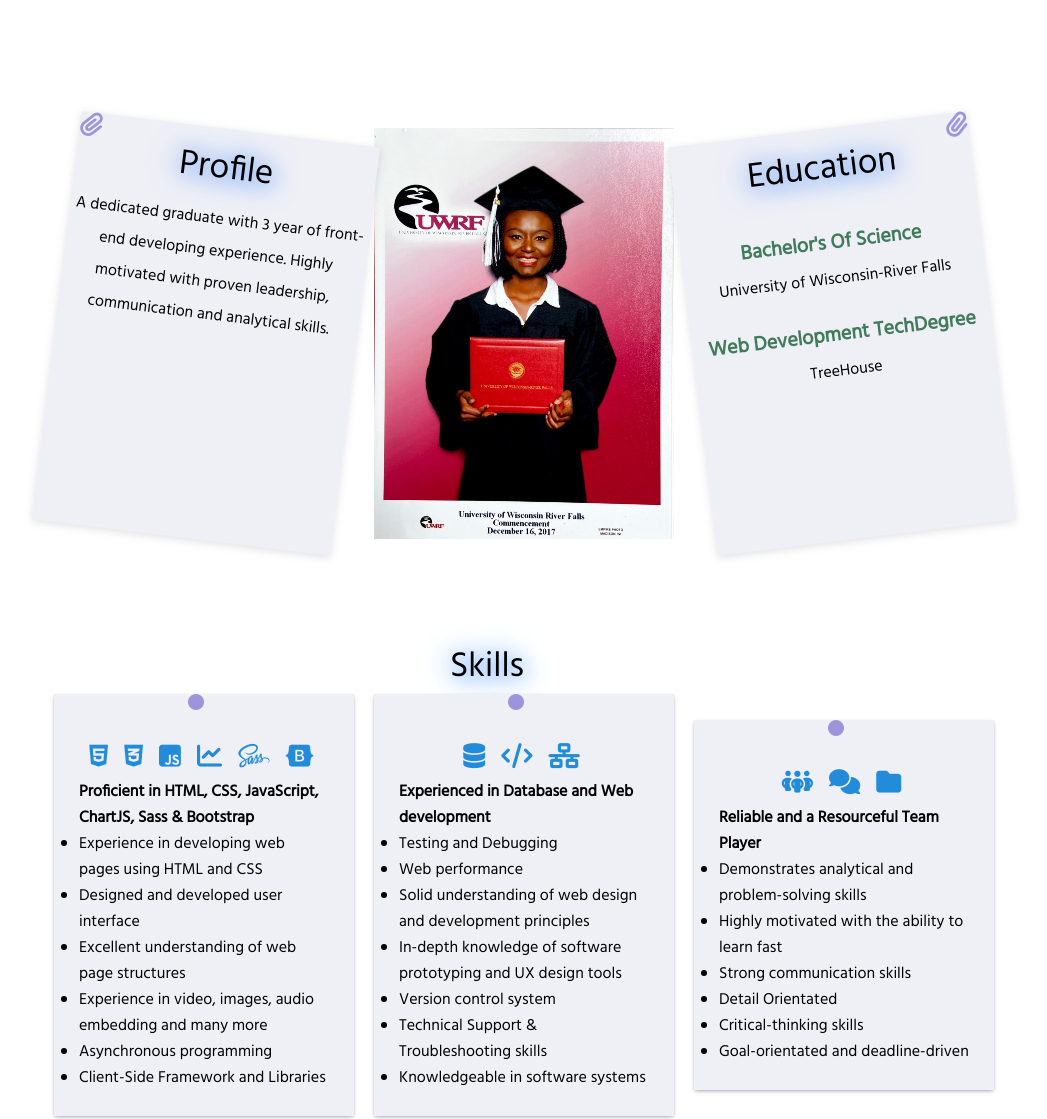
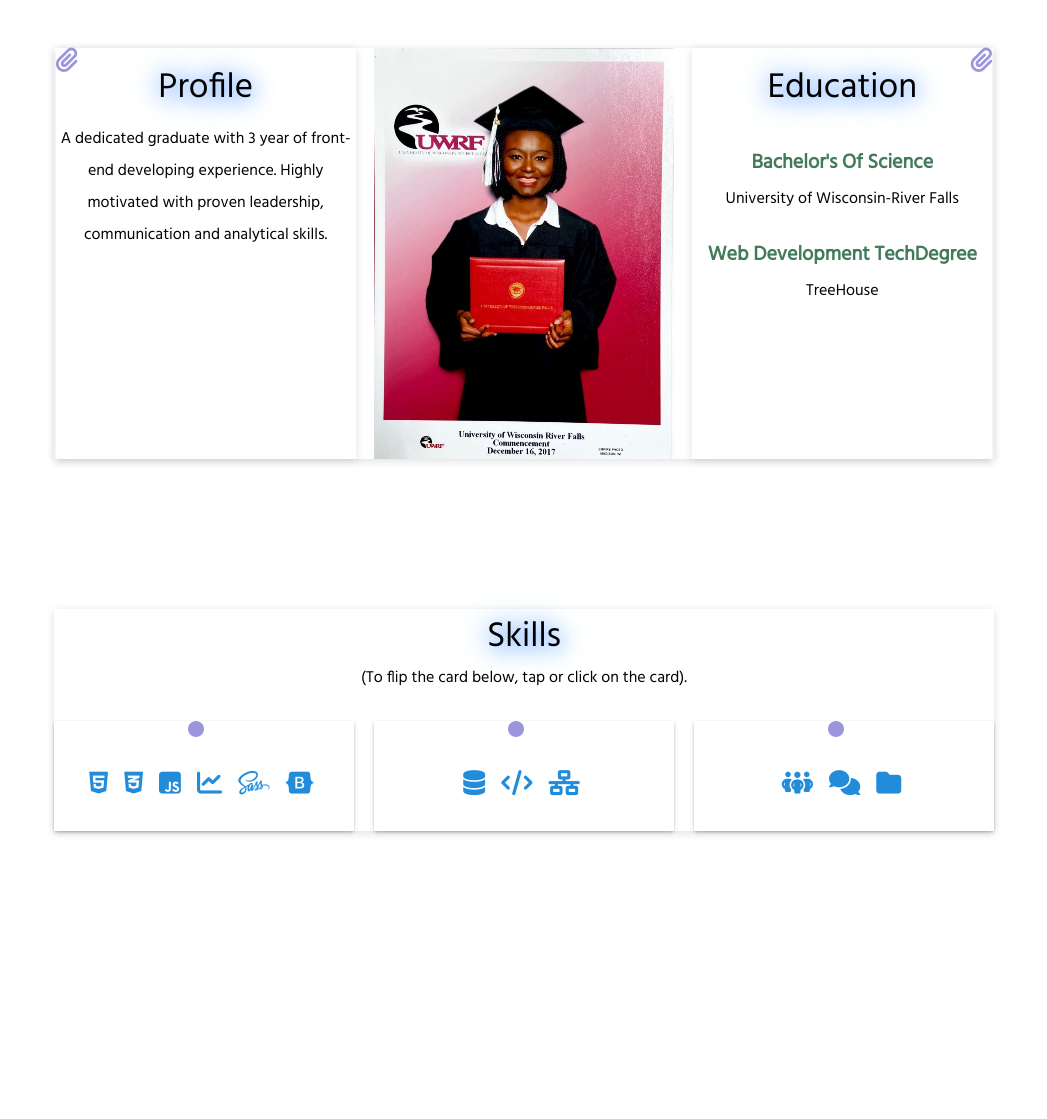
Before and after one commit to KemmyS/octuber-sahn, a website: page index.html in a window 1280 px wide. Shown: the part 1440-2559 px from the top of the page, without its empty margins (116-1163 px from the left). Drawn offline with Linux system fonts and the light colour scheme.

Commit message:
updating skills

```diff
--- a/index.html
+++ b/index.html
@@ -20,38 +20,12 @@
 </head>
 
 <body class="main-container">
-  <!-- <section class="overlay hide">
-    <div class="modal">
-      <i class="close-btn fa-solid fa-xmark"></i>
-      <p>
-        It might have crossed your mind as you are reading this, why the drastic switch of careers from the operating
-        room to coding?
-        Well, frankly 2020 was definitely a year of great introspection for all of us, and I was no different.
-      </p>
-
-      <p>
-        I have always been a curious person and enjoy work that challenges me.
-        That's what first drew me to become a certified surgical assistant,
-        the ability to solve complex issues, different surgical produces presented different challenges which was what
-        kept me going.
-        This was no different from programming challenges, the ability of solving the inevitable issues for a better
-        user experience,
-        creating something from start to finish is what gets me excited.
-      </p>
-
-      <p>
-        So, after years of learning, providing, and applying solutions in the operating room,
-        I am looking to do the same as a programmer.
-        I am a lifelong learner and would like to continue refining my skills with the right company.
-      </p>
-    </div>
-  </section>
 
   <aside class="up-arrow">
     <a href="#home">
       <i class="arrow fa-solid fa-arrow-up"></i>
     </a>
-  </aside> -->
+  </aside>
 
   <header class="main-header" id="home">
 
@@ -134,7 +108,7 @@
 
     </article>
 
-    <section class="education-skills mw-100 mh-100" id="education">
+    <section class="education-skills" id="education">
 
       <div class="education-profile">
         <div class="profile">
@@ -166,11 +140,20 @@
           </figure>
         </div>
       </div>
+    </section>
+
+    <section class="skills-section">
+
+      <div class="skills-tip">
+        <h2 class="heading skills-heading">Skills</h2>
+        <p>(To flip the card below, tap or click on the card).</p>
+      </div>
+
 
       <div class="skills">
-        <h2 class="heading skills-heading">Skills</h2>
 
-        <div class="skills-card css-html">
+        <div class="skills-card css-html" data-index="0">
+          <div class="front">
             <div class="skills-icon">
               <i class="fa-brands fa-html5"></i>
               <i class="fa-brands fa-css3-alt"></i>
@@ -180,6 +163,9 @@
               <i class="fa-brands fa-bootstrap"></i>
             </div>
             <i class="fa-solid fa-circle card-pin"></i>
+          </div>
+
+          <div class="back hide">
             <ul>
               <li class="no-bullet"><strong>Proficient in HTML, CSS, JavaScript, ChartJS, Sass & Bootstrap</strong></li>
               <li>Experience in developing web pages using HTML and CSS</li>
@@ -188,11 +174,13 @@
               <li>Experience in video, images, audio embedding and many more</li>
               <li>Asynchronous programming</li>
               <li>Client-Side Framework and Libraries</li>
-
             </ul>
           </div>
 
-        <div class="skills-card database">
+        </div>
+
+        <div class="skills-card database" data-index="1">
+          <div class="front">
             <div class="skills-icon">
               <i class="fa-solid fa-database"></i>
               <i class="fa-solid fa-code"></i>
@@ -200,6 +188,9 @@
 
             </div>
             <i class="fa-solid fa-circle card-pin"></i>
+          </div>
+
+          <div class="back hide">
             <ul>
               <li class="no-bullet"><strong>Experienced in Database and Web development</strong></li>
               <li>Testing and Debugging</li>
@@ -212,14 +203,20 @@
             </ul>
           </div>
 
+        </div>
 
-        <div class="skills-card team-player">
+
+        <div class="skills-card team-player" data-index="2">
+          <div class="front">
             <div class="skills-icon">
               <i class="fa-solid fa-people-group"></i>
               <i class="fa-solid fa-comments"></i>
               <i class="fa-solid fa-folder"></i>
             </div>
             <i class="fa-solid fa-circle card-pin"></i>
+          </div>
+
+          <div class="back hide">
             <ul>
               <li class="no-bullet"><strong>Reliable and a Resourceful Team Player</strong></li>
               <li>Demonstrates analytical and problem-solving skills</li>
@@ -231,9 +228,13 @@
 
             </ul>
           </div>
+
+        </div>
+
       </div>
 
     </section>
+
 
     <section class="portfolio" id="portfolio">
 
@@ -258,22 +259,14 @@
 
             <div class="project-links">
 
-              <a
-                href="https://soft-marigold-7f9ddf.netlify.app/"
-                class="link"
-                target="_blank"
-                rel="noopener noreferrer"
-              >
+              <a href="https://soft-marigold-7f9ddf.netlify.app/" class="link" target="_blank"
+                rel="noopener noreferrer">
                 <i class="fa-solid fa-desktop"></i>
                 <span>Preview</span>
               </a>
 
-              <a
-                href="https://github.com/KemmyS/employee-directory"
-                class="link"
-                target="_blank"
-                rel="noopener noreferrer"
-              >
+              <a href="https://github.com/KemmyS/employee-directory" class="link" target="_blank"
+                rel="noopener noreferrer">
                 <i class="fa-brands fa-github"></i>
                 <span>GitHub</span>
               </a>
@@ -298,22 +291,14 @@
             </p>
 
             <div class="project-links">
-              <a
-                href="https://stirring-sprinkles-ccb034.netlify.app/"
-                class="link"
-                target="_blank"
-                rel="noopener noreferrer"
-              >
+              <a href="https://stirring-sprinkles-ccb034.netlify.app/" class="link" target="_blank"
+                rel="noopener noreferrer">
                 <i class="fa-solid fa-desktop"></i>
                 <span>Preview</span>
               </a>
 
-              <a
-                href="https://github.com/KemmyS/WebApp-Dashboard"
-                class="link"
-                target="_blank"
-                rel="noopener noreferrer"
-              >
+              <a href="https://github.com/KemmyS/WebApp-Dashboard" class="link" target="_blank"
+                rel="noopener noreferrer">
                 <i class="fa-brands fa-github"></i>
                 <span>GitHub</span>
               </a>
@@ -337,22 +322,13 @@
             </p>
 
             <div class="project-links">
-              <a
-                href="https://profound-marzipan-a6b0a8.netlify.app/"
-                class="link"
-                target="_blank"
-                rel="noopener noreferrer"
-              >
+              <a href="https://profound-marzipan-a6b0a8.netlify.app/" class="link" target="_blank"
+                rel="noopener noreferrer">
                 <i class="fa-solid fa-desktop"></i>
                 <span>Preview</span>
               </a>
 
-              <a
-                href="https://github.com/KemmyS/game-show-app"
-                class="link"
-                target="_blank"
-                rel="noopener noreferrer"
-              >
+              <a href="https://github.com/KemmyS/game-show-app" class="link" target="_blank" rel="noopener noreferrer">
                 <i class="fa-brands fa-github"></i>
                 <span>GitHub</span>
               </a>
@@ -373,22 +349,13 @@
             </p>
 
             <div class="project-links">
-              <a
-                href="https://stunning-mochi-94b161.netlify.app/"
-                class="link"
-                target="_blank"
-                rel="noopener noreferrer"
-              >
+              <a href="https://stunning-mochi-94b161.netlify.app/" class="link" target="_blank"
+                rel="noopener noreferrer">
                 <i class="fa-solid fa-desktop"></i>
                 <span>Preview</span>
               </a>
 
-              <a
-                href="https://github.com/KemmyS/shea-butter"
-                class="link"
-                target="_blank"
-                rel="noopener noreferrer"
-              >
+              <a href="https://github.com/KemmyS/shea-butter" class="link" target="_blank" rel="noopener noreferrer">
                 <i class="fa-brands fa-github"></i>
                 <span>GitHub</span>
               </a>
@@ -403,32 +370,18 @@
   <footer class="footer" id="contact">
     <h2 class="heading">Get in Touch</h2>
     <div class="contact-links">
-      <a
-        href="https://github.com/KemmyS"
-        class="link"
-        target="_blank"
-        rel="noopener noreferrer"
-      >
+      <a href="https://github.com/KemmyS" class="link" target="_blank" rel="noopener noreferrer">
         <i class="fa-brands fa-github"></i>
         <span>GitHub</span>
       </a>
 
-      <a
-        href="https://www.linkedin.com/in/octuber-sahn-764562b4/"
-        class="link"
-        target="_blank"
-        rel="noopener noreferrer"
-        >
+      <a href="https://www.linkedin.com/in/octuber-sahn-764562b4/" class="link" target="_blank"
+        rel="noopener noreferrer">
         <i class="fa-brands fa-linkedin"></i>
         <span>Linkedin</span>
       </a>
 
-      <a
-        href="mailto:octuberksahn@gmail.com"
-        class="link"
-        target="_blank"
-        rel="noopener noreferrer"
-      >
+      <a href="mailto:octuberksahn@gmail.com" class="link" target="_blank" rel="noopener noreferrer">
         <i class="fa-solid fa-envelope"></i>
         <span>Email</span>
       </a>
--- a/sass/base/_general.scss
+++ b/sass/base/_general.scss
@@ -31,6 +31,7 @@ body {
   grid-template-areas:
     "about-me"
     "education-skills"
+    "skills-section"
     "portfolio"
     "footer"
 
@@ -100,6 +101,20 @@ body {
   transform: translateY(-40px);
 }
 
+.skills-section{
+  grid-area: skills-section;
+  width: 100%;
+  height: 100%;
+  display: flex;
+  flex-direction: column;
+  justify-content: space-between;
+  align-items: center;
+  gap: 30px;
+  // border: 2px solid red;
+  transform: translateY(300px);
+  box-shadow: rgba(99, 99, 99, 0.2) 0px 2px 8px 0px;
+}
+
 @media(min-width:768px) {
   .footer {
     transform: translateY(700px);
--- a/sass/components/_about.scss
+++ b/sass/components/_about.scss
@@ -66,6 +66,7 @@
         transform: translateY(50px);
         font-size: 18px;
         background-color: white;
+
     }
 
     .about-img-div
--- a/sass/components/_education.scss
+++ b/sass/components/_education.scss
@@ -101,22 +101,27 @@
 }
 
 @media (min-width: 768px) {
+
+   .education-skills{
+      box-shadow: rgba(99, 99, 99, 0.2) 0px 2px 8px 0px;
+   }
    .education-profile {
       display: flex;
       flex-direction: row;
       margin: 0 auto;
       gap: 15px;
-      transform: translateY(80px);
+
    }
 
    .education,
    .profile {
       width: 200px;
       padding: 5px;
+      background-color: white;
    }
 
    .profile {
-      transform: rotate(7deg);
+      transform: rotate(0);
    }
 
    .degree {
@@ -129,26 +134,27 @@
       flex-direction: column;
       align-items: center;
       gap: 20px;
-      transform: rotate(-7deg);
+      transform: rotate(0);
       font-size: 13px;
    }
 
    .skills {
       flex-direction: row;
-      transform: translateY(200px);
+
       position: relative;
    }
 
-   .skills-heading {
-      position: absolute;
-      top: 10px;
-      right: 50%;
+   .skills-tip {
+    display: flex;
+    flex-direction: column;
+    align-items: center;
    }
 
    .skills-card {
       width: 230px;
       padding: 25px;
-      transform: translateY(35px);
+      transform: translateY(-25px);
+     background-color: white;
    }
 }
 
```
Also changed, not shown: css/style.css, images/asterisk.png (deleted), images/check.png (deleted), images/octuber-sahn.JPG (deleted), images/sierra-leone.JPEG (deleted). Lines whose indentation alone changed are shown as unchanged.
